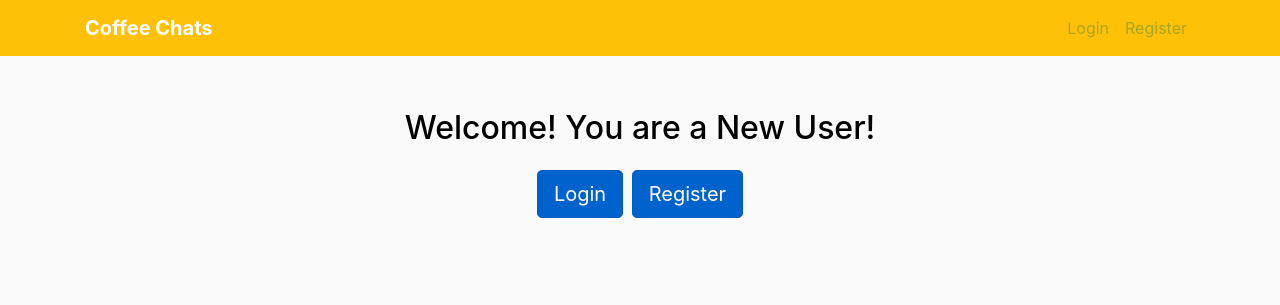
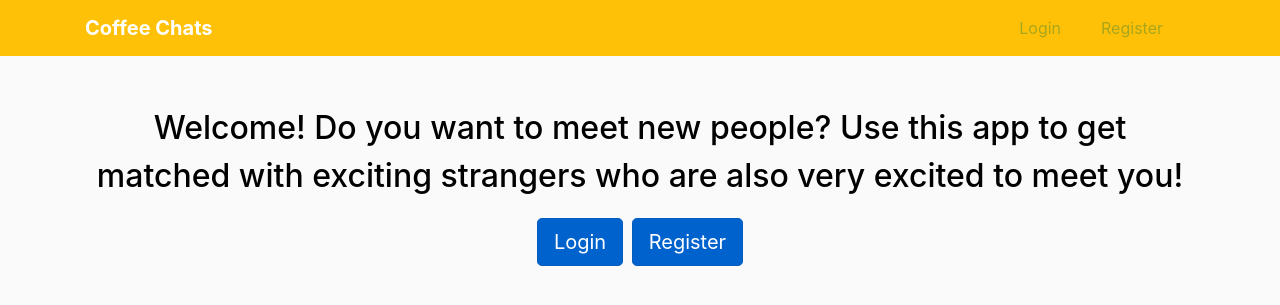
Before and after one commit to sebas673/CoffeeDate, a Django app: page / in a window 1280 px wide. Shown: the top 305 px of the page. Run offline with Django 3.2, Linux system fonts and the light colour scheme; some libraries are stand-ins or nearby versions.

Commit message:
Couple cosmetic changes

```diff
--- a/proj_333/match/static/match/main.css
+++ b/proj_333/match/static/match/main.css
@@ -61,10 +61,12 @@ ul {
   color: #a8a61d;
   text-align: center;
 }
+.site-header .navbar-nav .nav-link:hover {
+  color: #ffffff;
+}
 
 .site-header .navbar-nav .nav-link.active {
   font-weight: 500;
-  text-align: center;
 }
 
 .content-section {
--- a/proj_333/match/templates/match/base.html
+++ b/proj_333/match/templates/match/base.html
@@ -36,14 +36,14 @@
 
           <ul class="nav navbar-nav pull-right">
               {% if user.is_authenticated %}
-              <li><a class="nav-item nav-link" href="{% url 'profile' %}"><img class="resize rounded-circle account-img" src="{{ user.profile.image.url }}"></a></li>
-              <li><a class="nav-item nav-link" href="{% url 'logout' %}">Logout</a></li>
+              <li><a class="nav-item nav-link mr-4" href="{% url 'profile' %}"><img class="resize rounded-circle account-img" src="{{ user.profile.image.url }}"></a></li>
+              <li><a class="nav-item nav-link mr-4" href="{% url 'logout' %}">Logout</a></li>
                 {% if user.is_superuser %}
-                <li><a class="nav-item nav-link" href="{% url 'matchAlgorithm' %}">Match</a></li>
+                <li><a class="nav-item nav-link mr-4" href="{% url 'matchAlgorithm' %}">Match</a></li>
                 {% endif %}
               {% else %}
-              <li><a class="nav-item nav-link" href="{% url 'login' %}">Login</a></li>
-              <li><a class="nav-item nav-link" href="{% url 'register' %}">Register</a></li>
+              <li><a class="nav-item nav-link mr-4" href="{% url 'login' %}">Login</a></li>
+              <li><a class="nav-item nav-link mr-4" href="{% url 'register' %}">Register</a></li>
                {% endif %}
           </ul>
           </div>
--- a/proj_333/match/templates/match/home.html
+++ b/proj_333/match/templates/match/home.html
@@ -1,7 +1,9 @@
 {% extends "match/base.html" %}
 {% block content %}
 <div class ="welcome-blurb">
-    <p>Welcome! You are a New User! </p>
+    <p>Welcome! Do you want to meet new people? Use this app to get matched with
+        exciting strangers who are also very excited to meet you!
+    </p>
     <a class="btn btn-primary btn-lg active" href="{% url 'login' %}">Login</a>
     <a class="btn btn-primary btn-lg active" href="{% url 'register' %}">Register</a>
 </div>
```
Also changed, not shown: proj_333/db.sqlite3.
